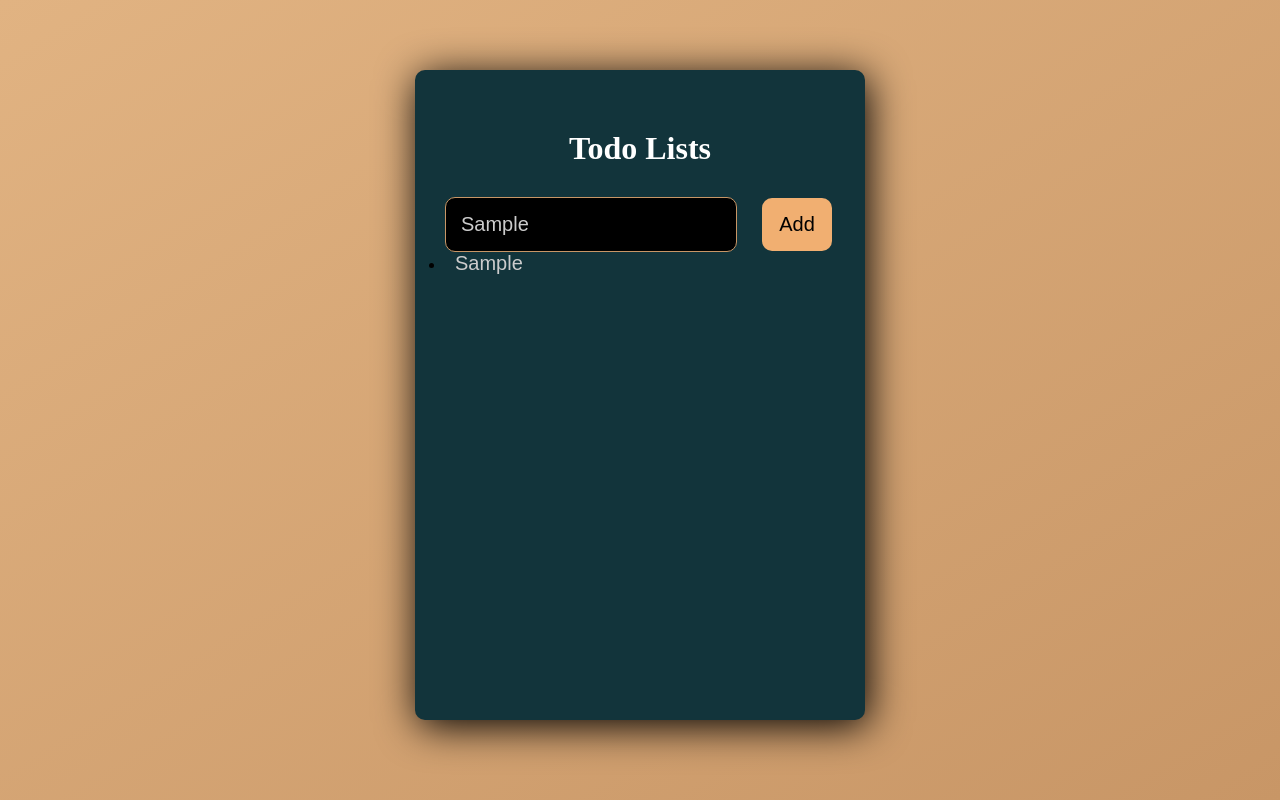
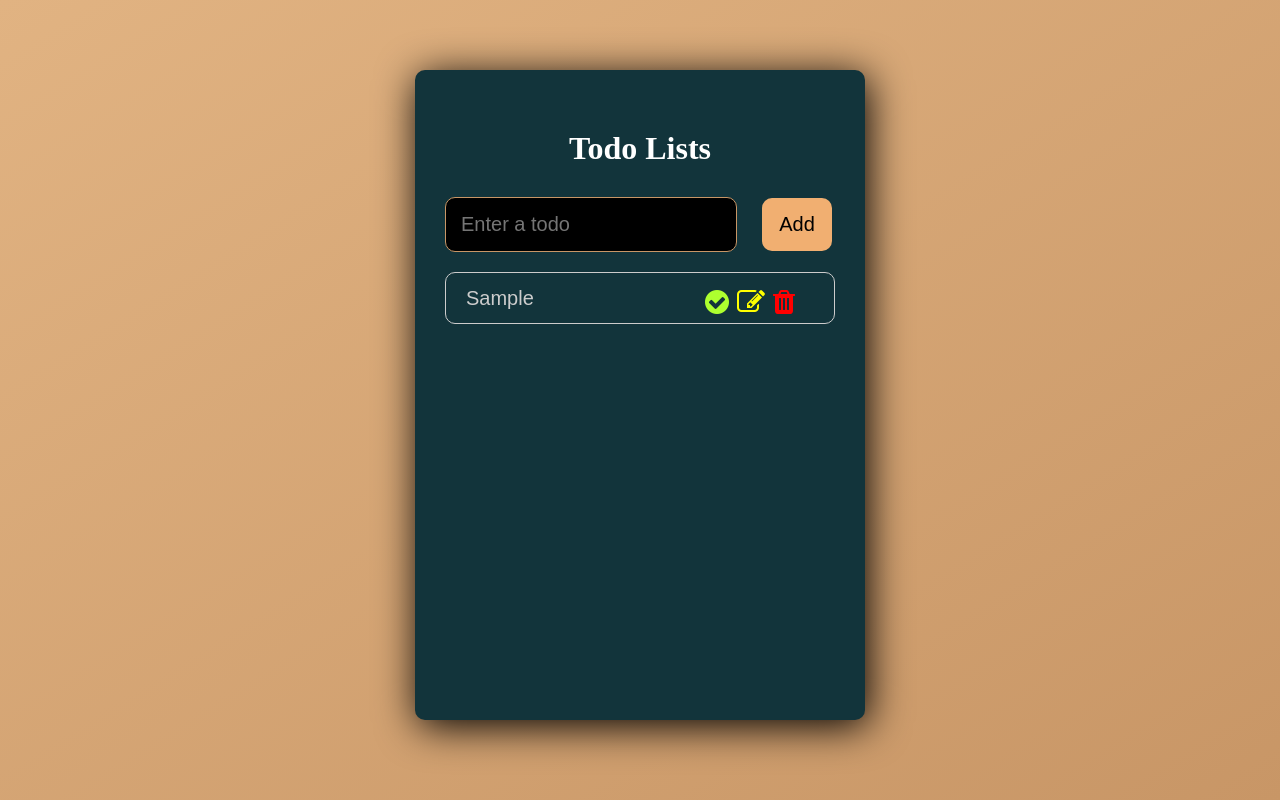
Before and after one commit to taropogi/react-todo-app, a React (Create React App) app: page / in a window 1280 px wide. Both pictures are taken after typing "Sample" into the empty fields and a click on the button "Add". Built offline with nearby package versions, Linux system fonts and the light colour scheme.

Commit message:
add icons

```diff
--- a/public/index.html
+++ b/public/index.html
@@ -15,6 +15,11 @@
       user's mobile device or desktop. See https://developers.google.com/web/fundamentals/web-app-manifest/
     -->
     <link rel="manifest" href="%PUBLIC_URL%/manifest.json" />
+
+    <link
+      rel="stylesheet"
+      href="https://cdnjs.cloudflare.com/ajax/libs/font-awesome/4.7.0/css/font-awesome.min.css"
+    />
     <!--
       Notice the use of %PUBLIC_URL% in the tags above.
       It will be replaced with the URL of the `public` folder during the build.
--- a/src/App.css
+++ b/src/App.css
@@ -67,13 +67,23 @@
   border: none;
   outline: none;
   cursor: pointer;
+  color: red;
   background-color: transparent;
+  padding: 2px;
+  margin: 2px;
   font-size: 28px;
-  border-radius: 50%;
+}
+
+.button-edit {
+  color: yellow;
+}
+
+.button-complete {
+  color: greenyellow;
 }
 
 .button-delete {
-  color: lightseagreen;
+  color: red;
 }
 
 .complete {
--- a/src/App.js
+++ b/src/App.js
@@ -8,16 +8,15 @@ const App = () => {
   const [todos, setTodos] = useState([]);
   const onSubmitTodoHandler = (todo) => {
     setTodos((prevState) => {
-      return [
-        ...prevState,
-        {
-          id: Math.random(),
-          title: todo,
-        },
-      ];
+      const currentTodos = [...prevState];
+      currentTodos.unshift({
+        id: Math.random(),
+        title: todo,
+      });
+      return currentTodos;
     });
 
-    console.log(todos);
+    // console.log(todos);
   };
   return (
     <div className="container">
--- a/src/components/TheForm.js
+++ b/src/components/TheForm.js
@@ -8,6 +8,7 @@ const TheForm = (props) => {
   const onFormSubmit = (event) => {
     event.preventDefault();
     props.onSubmitTodo(enteredTodo);
+    setEnteredTodo("");
   };
   return (
     <form onSubmit={onFormSubmit}>
--- a/src/components/TodoItem.js
+++ b/src/components/TodoItem.js
@@ -3,13 +3,26 @@ const TodoItem = (props) => {
     e.preventDefault();
   };
   return (
-    <li className="todo-list">
+    <li className="list-item">
       <input
         type="text"
         value={props.todo.title}
         className="list"
         onChange={todoOnChangeHandler}
       />
+      <div>
+        <button className="button-complete task-button">
+          <i className="fa fa-check-circle"></i>
+        </button>
+        <button className="button-edit task-button">
+          {" "}
+          <i className="fa fa-edit"></i>
+        </button>
+        <button className="button-delete task-button">
+          {" "}
+          <i className="fa fa-trash"></i>
+        </button>
+      </div>
     </li>
   );
 };
```
